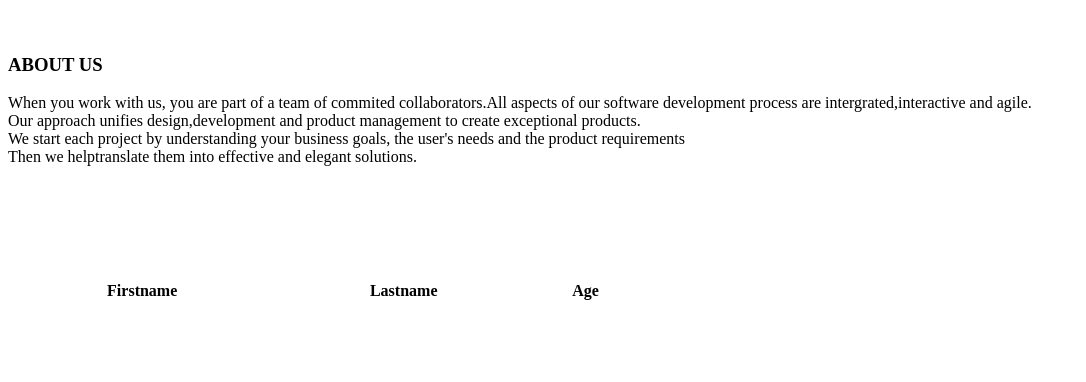
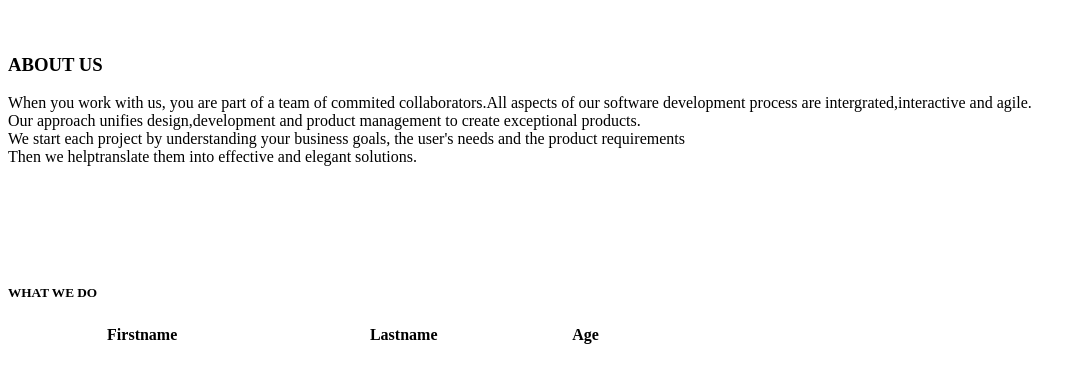
Before and after one commit to gathei-iraki/studio-delani, a plain HTML site: page index.html in a window 1280 px wide. Shown: the part 110-492 px from the top of the page, without its empty margins (0-1086 px from the left). Drawn offline with Linux system fonts and the light colour scheme.

Commit message:
Added title to tables section

```diff
--- a/index.html
+++ b/index.html
@@ -33,6 +33,7 @@
 
          </div>
          <div class="tables">
+           <h5>WHAT WE DO</h5>
          <table style="width:50%">
           <tr>
             <th>Firstname</th>
```
